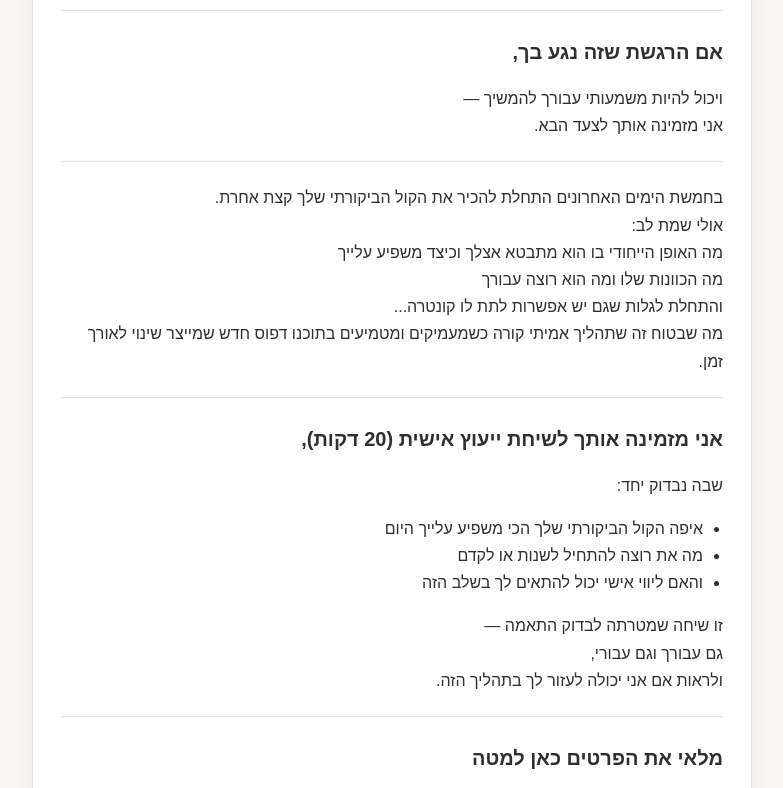
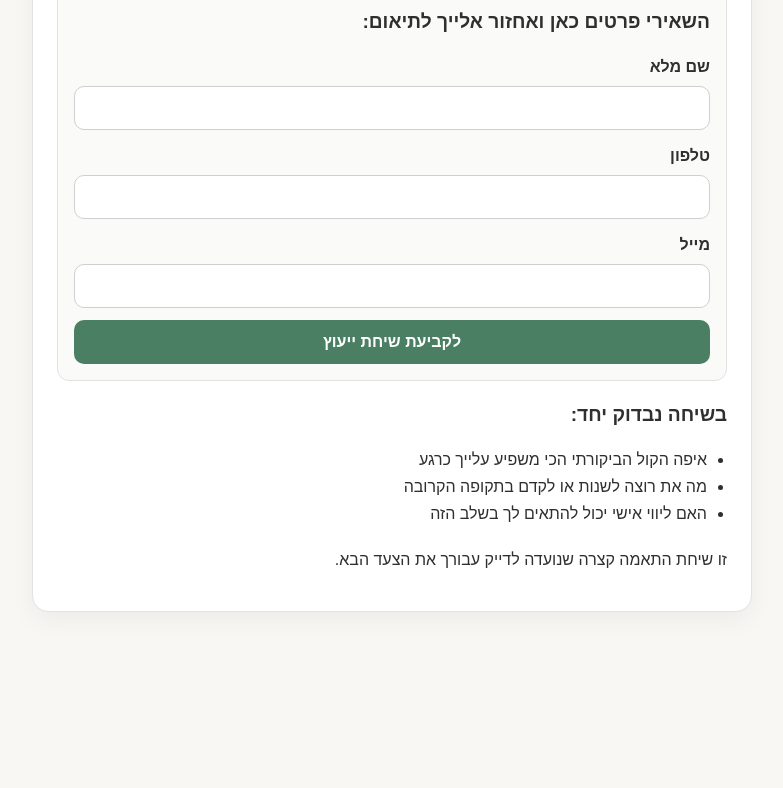
Before and after one commit to ortalarbel/landing, a plain HTML site: page index.html in a window 1280 px wide. Shown: the part 224-1012 px from the top of the page, without its empty margins (248-1031 px from the left). After the commit the page ends 884 px from the top, so only its background shows below. Drawn offline with Linux system fonts and the light colour scheme.

Commit message:
Shorten landing page and move lead form to top

```diff
--- a/index.html
+++ b/index.html
@@ -29,54 +29,55 @@
 
       .container {
         max-width: 760px;
-        margin: 40px auto;
-        padding: 0 20px 40px;
+        margin: 24px auto;
+        padding: 0 20px 24px;
       }
 
       .card {
         background: var(--card);
         border: 1px solid var(--border);
         border-radius: 16px;
-        padding: 28px;
+        padding: 24px;
         box-shadow: 0 8px 24px rgba(0, 0, 0, 0.05);
       }
 
       h1,
       h2,
-      h3,
       p {
-        margin: 0 0 16px;
+        margin: 0 0 14px;
       }
 
       h1 {
-        font-size: clamp(1.8rem, 3.5vw, 2.4rem);
+        font-size: clamp(1.7rem, 3.2vw, 2.2rem);
         line-height: 1.3;
-        margin-bottom: 8px;
       }
 
       h2 {
-        font-size: 1.25rem;
-        margin-top: 24px;
-      }
-
-      .divider {
-        border: 0;
-        border-top: 1px solid var(--border);
-        margin: 22px 0;
+        font-size: 1.2rem;
+        margin-top: 18px;
       }
 
       .muted {
         color: var(--muted);
       }
 
+      .lead-box {
+        margin: 18px 0;
+        padding: 16px;
+        border: 1px solid var(--border);
+        border-radius: 12px;
+        background: #fafbf9;
+      }
+
       ul {
-        margin: 0 0 16px;
+        margin: 0;
         padding-inline-start: 20px;
       }
 
       form {
         display: grid;
-        gap: 14px;
+        gap: 12px;
+        margin-top: 8px;
       }
 
       label {
@@ -116,7 +117,7 @@
 
       .thank-you {
         display: none;
-        margin-top: 14px;
+        margin-top: 12px;
         padding: 12px 14px;
         border-radius: 10px;
         background: #ecf7ef;
@@ -124,52 +125,24 @@
         color: #1f5e39;
         font-weight: 500;
       }
+
+      .closing {
+        margin-top: 18px;
+      }
     </style>
   </head>
   <body>
     <main class="container">
       <section class="card">
         <p class="muted">דף נחיתה – הרשמה לשיחת ייעוץ</p>
-
-        <h1>סיימת את האתגר!<br />כל הכבוד לך 🌿</h1>
-
-        <hr class="divider" />
-
-        <h2>אם הרגשת שזה נגע בך,</h2>
+        <h1>סיימת את האתגר! כל הכבוד לך 🌿</h1>
         <p>
-          ויכול להיות משמעותי עבורך להמשיך —<br />אני מזמינה אותך לצעד הבא.
+          אם הרגשת שזה נגע בך ורלוונטי עבורך — אני מזמינה אותך לשיחת ייעוץ
+          אישית של 20 דקות.
         </p>
 
-        <hr class="divider" />
-
-        <p>
-          בחמשת הימים האחרונים התחלת להכיר את הקול הביקורתי שלך קצת אחרת.<br />
-          אולי שמת לב:<br />
-          מה האופן הייחודי בו הוא מתבטא אצלך וכיצד משפיע עלייך<br />
-          מה הכוונות שלו ומה הוא רוצה עבורך<br />
-          והתחלת לגלות שגם יש אפשרות לתת לו קונטרה...<br />
-          מה שבטוח זה שתהליך אמיתי קורה כשמעמיקים
-          ומטמיעים בתוכנו דפוס חדש שמייצר שינוי לאורך זמן.
-        </p>
-
-        <hr class="divider" />
-
-        <h2>אני מזמינה אותך לשיחת ייעוץ אישית (20 דקות),</h2>
-        <p>שבה נבדוק יחד:</p>
-        <ul>
-          <li>איפה הקול הביקורתי שלך הכי משפיע עלייך היום</li>
-          <li>מה את רוצה להתחיל לשנות או לקדם</li>
-          <li>והאם ליווי אישי יכול להתאים לך בשלב הזה</li>
-        </ul>
-        <p>
-          זו שיחה שמטרתה לבדוק התאמה —<br />גם עבורך וגם עבורי,<br />
-          ולראות אם אני יכולה לעזור לך בתהליך הזה.
-        </p>
-
-        <hr class="divider" />
-
-        <h2>מלאי את הפרטים כאן למטה</h2>
-        <p>ואחזור אלייך לתיאום השיחה:</p>
+        <div class="lead-box">
+          <h2>השאירי פרטים כאן ואחזור אלייך לתיאום:</h2>
 
           <form id="leadForm">
             <div>
@@ -194,14 +167,17 @@
             תודה רבה שהשארת פרטים 💚 קיבלתי את הפנייה שלך ואצור איתך קשר בימים
             הקרובים לתיאום שיחת הייעוץ.
           </p>
+        </div>
 
-        <hr class="divider" />
+        <h2>בשיחה נבדוק יחד:</h2>
+        <ul>
+          <li>איפה הקול הביקורתי הכי משפיע עלייך כרגע</li>
+          <li>מה את רוצה לשנות או לקדם בתקופה הקרובה</li>
+          <li>האם ליווי אישי יכול להתאים לך בשלב הזה</li>
+        </ul>
 
-        <p>
-          לפעמים כל מה שצריך<br />
-          זה מרחב נכון כדי להתחיל לעבוד אחרת עם עצמך.<br />
-          אם תרגישי שזה נכון עבורך,<br />
-          אשמח לבדוק יחד האם אני האדם הנכון ללוות אותך בתהליך הזה.
+        <p class="closing">
+          זו שיחת התאמה קצרה שנועדה לדייק עבורך את הצעד הבא.
         </p>
       </section>
     </main>
```
Lines whose indentation alone changed are shown as unchanged.
